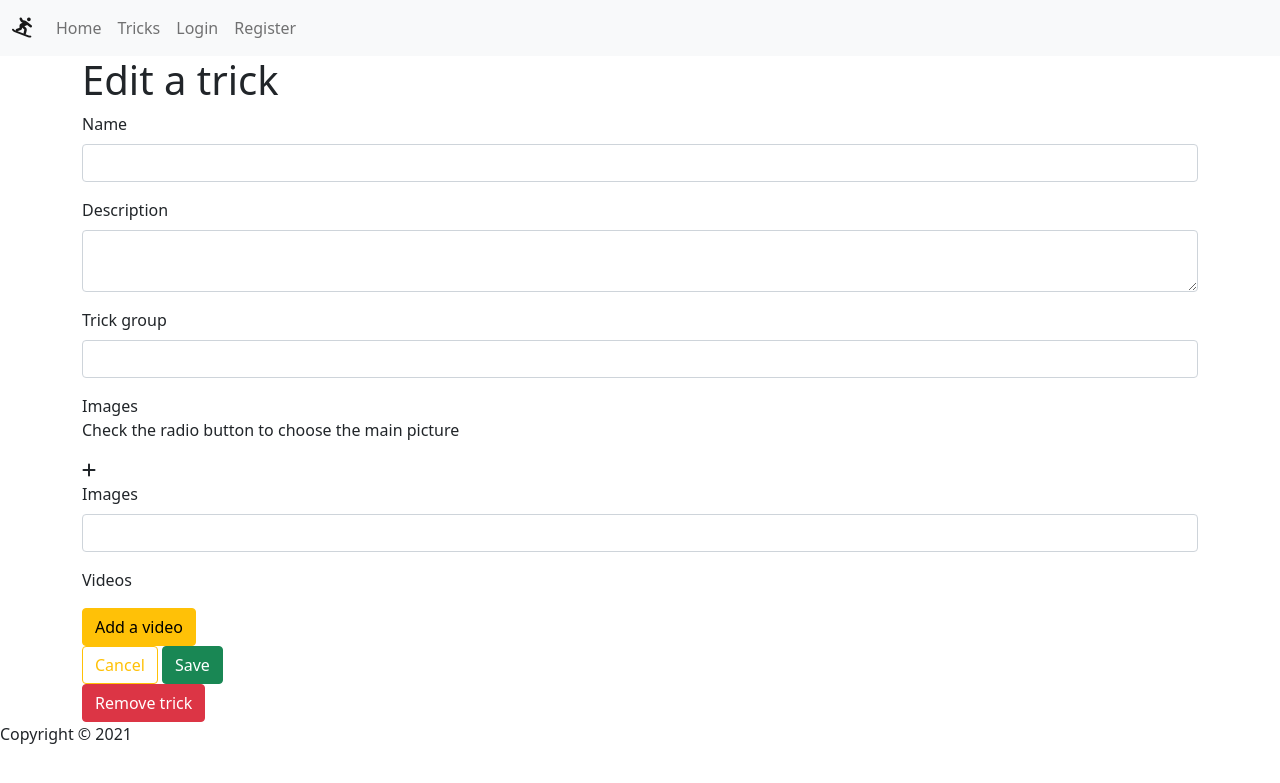
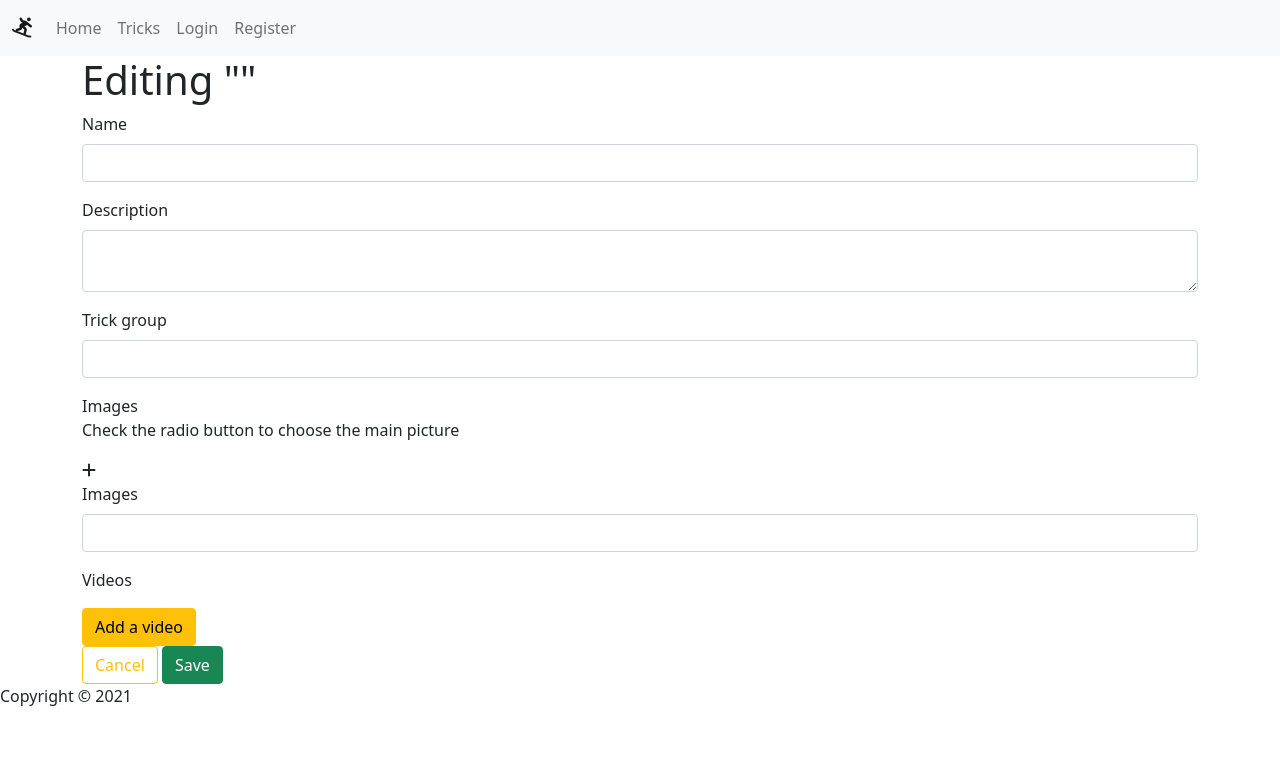
Before and after one commit to NicolasHalberstadt/P6-SnowTricks, a Symfony app: template templates/trick/edit.html.twig in a window 1280 px wide. Shown: the top 783 px of the page. Run offline with Twig, Linux system fonts and the light colour scheme; the template is opened without the code that fills it, so the values that code supplies are empty; form fields are guessed from the names that the template uses; some libraries are stand-ins or nearby versions.

Commit message:
#13 - reformatting

```diff
--- a/templates/trick/edit.html.twig
+++ b/templates/trick/edit.html.twig
@@ -1,27 +1,6 @@
 {% extends 'base.html.twig' %}
+{% block title %}Edit a trick{% endblock %}
 {% block body %}
-    <h1>Edit a trick</h1>
-    {% if trick.images is not null %}
-        {% for image in trick.images %}
-            <img style="width:15%;" src="/uploads/tricks/{{ trick.slug }}/{{ image.name }}"
-                 alt="">
-            <a onclick="return confirm('Are you sure you want to remove this image ?');"
-               href="{{ path('image_remove', {'id' : image.id}) }}">
-                <i class="fas fa-trash-alt"></i>
-            </a>
-        {% endfor %}
-    {% endif %}
-    {% for video in trick.videos %}
-        {{ video.embed | raw }}
-        <a href="{{ path('video_edit', {'id' : video.id}) }}">
-            <i class="fas fa-edit"></i>
-        </a>
-        <a onclick="return confirm('Are you sure you want to remove this video?');"
-           href="{{ path('video_remove', {'id' : video.id}) }}">
-            <i class="fas fa-trash-alt"></i>
-        </a>
-    {% endfor %}
+    <h1>Editing "{{ trick.name }}"</h1>
     {{ include("trick/_form.html.twig") }}
-    <a onclick="return confirm('Are you sure you want to delete this trick?');" class="btn btn-danger"
-       href="{{ path('trick_delete', {'slug' : trick.slug }) }}">Remove trick</a>
 {% endblock %}
```
